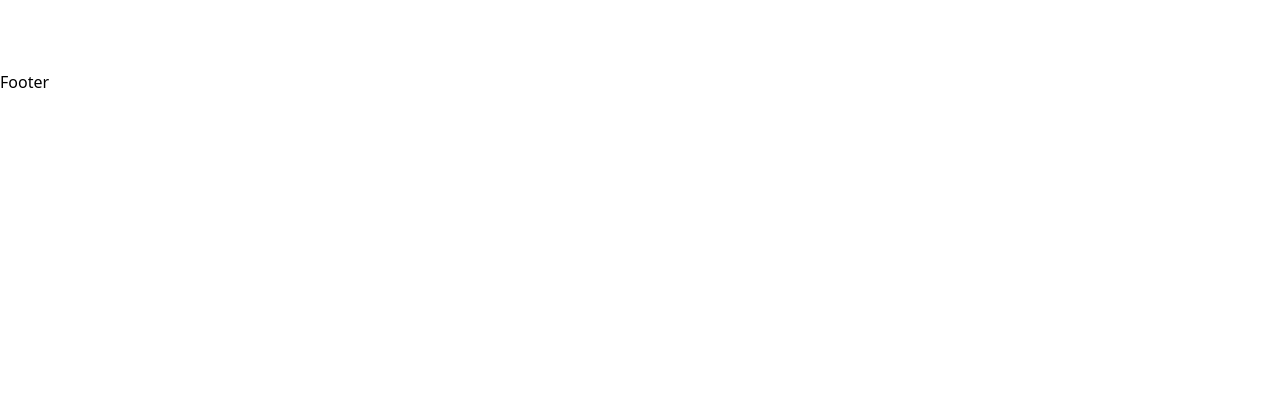
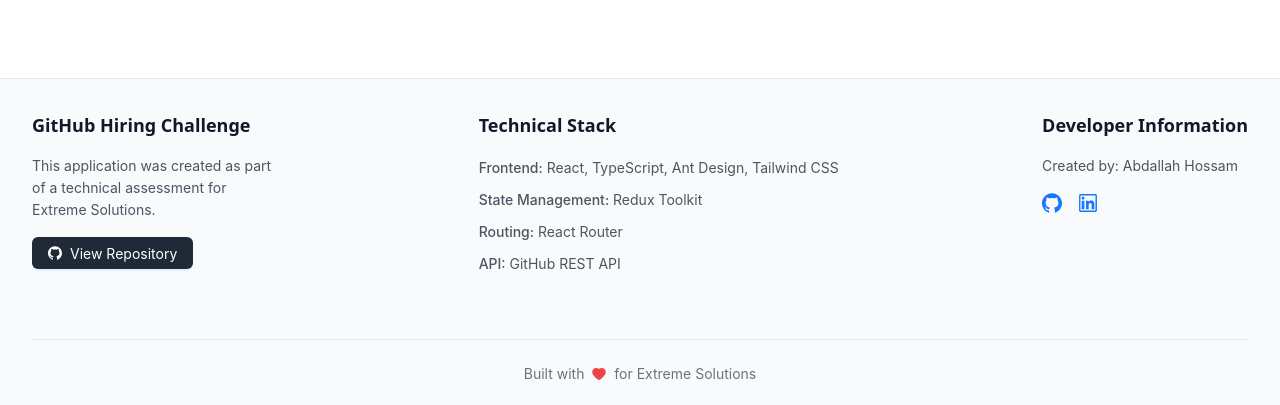
Before and after one commit to Abdallah66hossam/extreme-solution-task, a React (Vite) app: page / in a window 1280 px wide. Shown: the part 547-952 px from the top of the page. Before the commit the page ends 800 px from the top, so only its background shows below. Built offline with nearby package versions, Linux system fonts and the light colour scheme; no server answers.

Commit message:
add footer

```diff
--- a/src/layout/Footer.tsx
+++ b/src/layout/Footer.tsx
@@ -1,5 +1,98 @@
+import {
+  GithubOutlined,
+  LinkedinOutlined,
+  HeartFilled,
+} from "@ant-design/icons";
+import { Divider, Space, Typography, Button } from "antd";
+
+const { Text, Link } = Typography;
+
 const Footer = () => {
-  return <footer>Footer</footer>;
+  return (
+    <footer className="bg-gray-50 border-t border-gray-200 mt-12 ">
+      <div className="max-w-7xl mx-auto px-4 sm:px-6 lg:px-8 py-8">
+        <div className=" flex justify-between flex-wrap mb-16">
+          {/* Challenge Info */}
+          <div className="w-[20%]">
+            <h3 className="text-lg font-semibold text-gray-900 mb-4">
+              GitHub Hiring Challenge
+            </h3>
+            <Text className="text-gray-600 block mb-4">
+              This application was created as part of a technical assessment for
+              Extreme Solutions.
+            </Text>
+            <Button
+              type="primary"
+              icon={<GithubOutlined />}
+              href="https://github.com/Abdallah66hossam/extreme-solutions-task"
+              target="_blank"
+              className="bg-gray-800 hover:bg-gray-700"
+            >
+              View Repository
+            </Button>
+          </div>
+
+          {/* Technical Details */}
+          <div>
+            <h3 className="text-lg font-semibold text-gray-900 mb-4">
+              Technical Stack
+            </h3>
+            <Space direction="vertical" className="w-full">
+              <Text className="text-gray-600">
+                <span className="font-medium">Frontend:</span> React,
+                TypeScript, Ant Design, Tailwind CSS
+              </Text>
+              <Text className="text-gray-600">
+                <span className="font-medium">State Management:</span> Redux
+                Toolkit
+              </Text>
+              <Text className="text-gray-600">
+                <span className="font-medium">Routing:</span> React Router
+              </Text>
+              <Text className="text-gray-600">
+                <span className="font-medium">API:</span> GitHub REST API
+              </Text>
+            </Space>
+          </div>
+
+          {/* Developer Info */}
+          <div>
+            <h3 className="text-lg font-semibold text-gray-900 mb-4">
+              Developer Information
+            </h3>
+            <Text className="text-gray-600 block mb-2">
+              Created by: Abdallah Hossam
+            </Text>
+            <div className="flex space-x-4 mt-4">
+              <Link
+                href="https://github.com/Abdallah66hossam"
+                target="_blank"
+                className="text-gray-500 hover:text-gray-900"
+              >
+                <GithubOutlined className="text-xl" />
+              </Link>
+              <Link
+                href="https://linkedin.com/in/abdallahhossam"
+                target="_blank"
+                className="text-gray-500 hover:text-gray-900"
+              >
+                <LinkedinOutlined className="text-xl" />
+              </Link>
+            </div>
+          </div>
+        </div>
+
+        <Divider className="my-6" />
+
+        <div className="flex justify-center items-center">
+          <Text className="text-gray-500 text-sm">
+            Built with <HeartFilled className="text-red-500 mx-1" /> for Extreme
+            Solutions
+          </Text>
+        </div>
+      </div>
+    </footer>
+  );
 };
 
 export default Footer;
```
